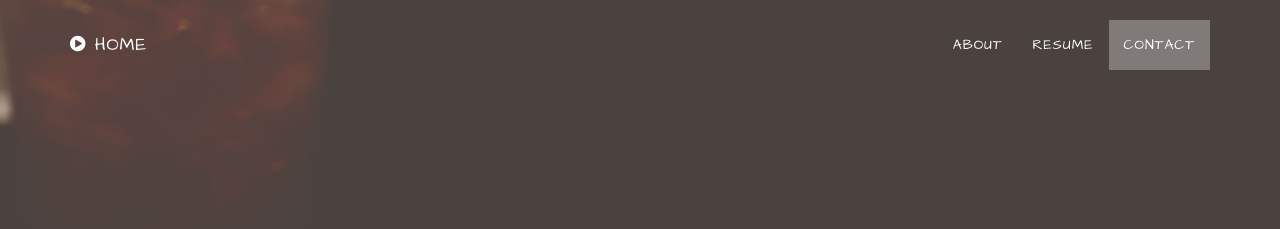
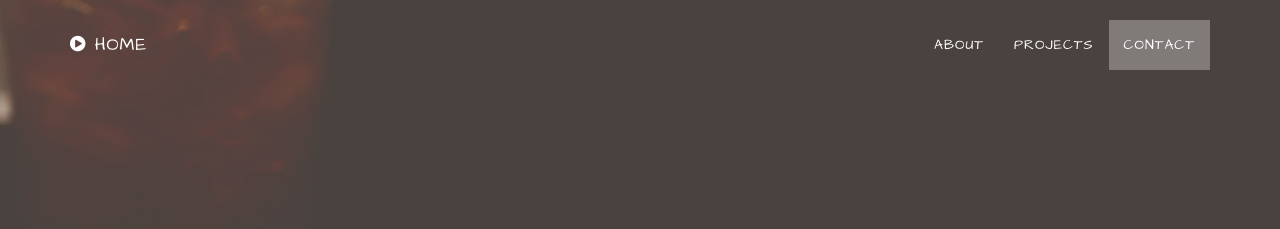
Before and after one commit to sagarkar10/sagarkar10.github.io, a Jekyll site: the page built from index.html, in a window 1280 px wide. Shown: the top 229 px of the page. Built offline with Jekyll 4.4.1, drawn with Linux system fonts in a browser that asks for light colours.

Commit message:
Update nav.html

```diff
--- a/_includes/nav.html
+++ b/_includes/nav.html
@@ -21,7 +21,7 @@
                         <a class="page-scroll" href="#about">About</a>
                     </li>
                     <li>
-                        <a class="page-scroll" href="#download">Resume</a>
+                        <a class="page-scroll" href="#download">Projects</a>
                     </li>
                     <!-- TODO: Add a new button for the project place that must review all my projects done-->
                     <li>
```
